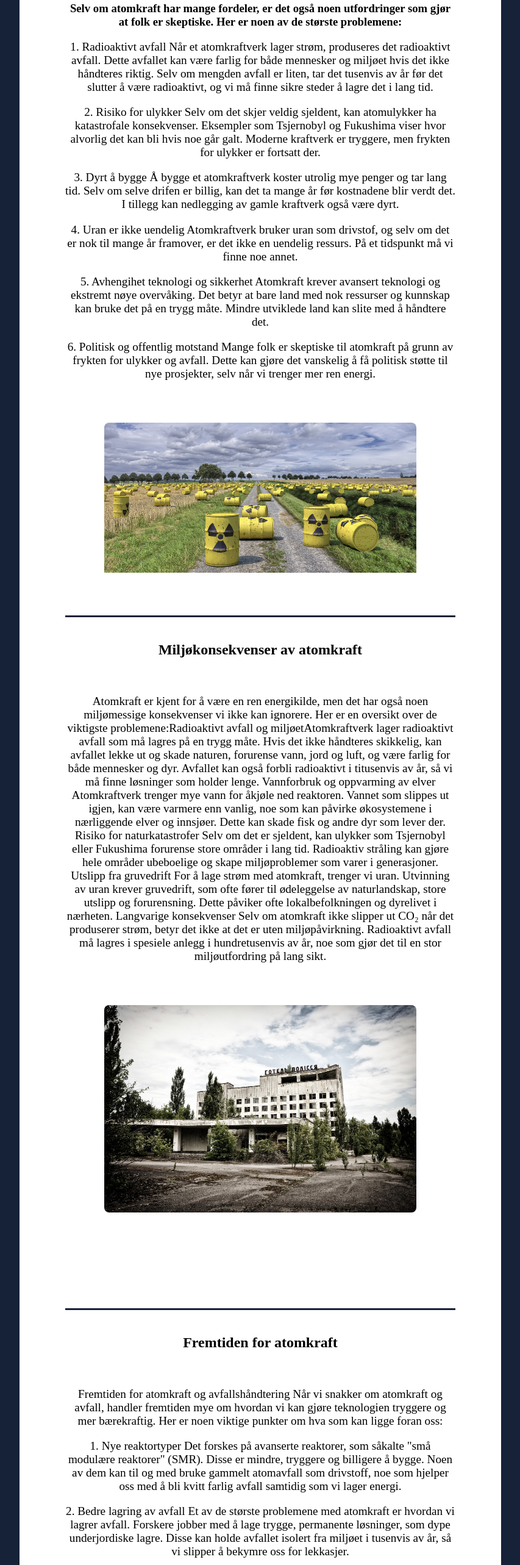
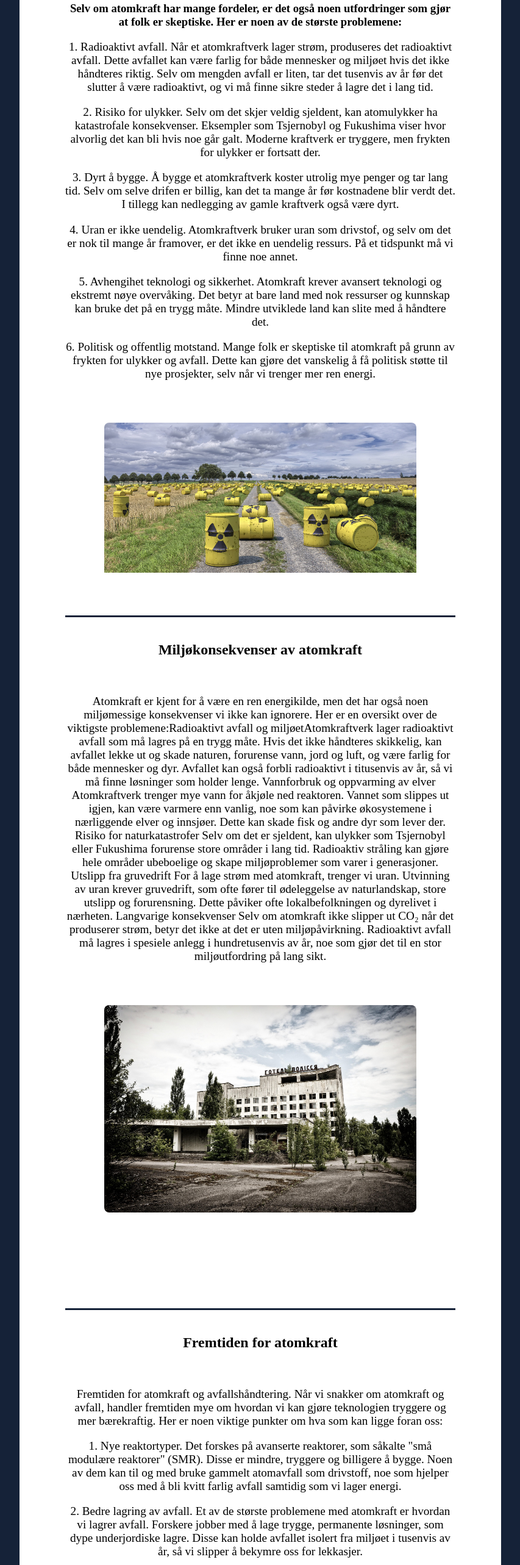
Before and after one commit to adibadi12/Tverfaglig-prosjekt, a plain HTML site: page index.html in a window 1280 px wide. Shown: the part 2795-5361 px from the top of the page at 61% size, without its empty margins (213-1066 px from the left). Drawn offline with Linux system fonts and the light colour scheme.

Commit message:
Update index.html

```diff
--- a/index.html
+++ b/index.html
@@ -56,21 +56,21 @@
             <h2>Avfall, en unik utfordring</h2>
             <h3>Selv om atomkraft har mange fordeler, er det også noen utfordringer som gjør at folk er skeptiske. Her er noen av de største problemene:</h3>
 
-               <p> 1. Radioaktivt avfall
+               <p> 1. Radioaktivt avfall.
                 Når et atomkraftverk lager strøm, produseres det radioaktivt avfall. Dette avfallet kan være farlig for både mennesker og miljøet hvis det ikke håndteres riktig. Selv om mengden avfall er liten, tar det tusenvis av år før det slutter å være radioaktivt, og vi må finne sikre steder å lagre det i lang tid.</p>
 
-                <p>2. Risiko for ulykker
+                <p>2. Risiko for ulykker.
                 Selv om det skjer veldig sjeldent, kan atomulykker ha katastrofale konsekvenser. Eksempler som Tsjernobyl og Fukushima viser hvor alvorlig det kan bli hvis noe går galt. Moderne kraftverk er tryggere, men frykten for ulykker er fortsatt der.</p>
 
-                <p>3. Dyrt å bygge
+                <p>3. Dyrt å bygge.
                 Å bygge et atomkraftverk koster utrolig mye penger og tar lang tid. Selv om selve drifen er billig, kan det ta mange år før kostnadene blir verdt det. I tillegg kan nedlegging av gamle kraftverk også være dyrt.</p>
 
-                <p>4. Uran er ikke uendelig
+                <p>4. Uran er ikke uendelig.
                 Atomkraftverk bruker uran som drivstof, og selv om det er nok til mange år framover, er det ikke en uendelig ressurs. På et tidspunkt må vi finne noe annet.</p>
 
-                <p> 5. Avhengihet teknologi og sikkerhet
+                <p> 5. Avhengihet teknologi og sikkerhet.
                 Atomkraft krever avansert teknologi og ekstremt nøye overvåking. Det betyr at bare land med nok ressurser og kunnskap kan bruke det på en trygg måte. Mindre utviklede land kan slite med å håndtere det.</p>
-                <p>6. Politisk og offentlig motstand
+                <p>6. Politisk og offentlig motstand.
                 Mange folk er skeptiske til atomkraft på grunn av frykten for ulykker og avfall. Dette kan gjøre det vanskelig å få politisk støtte til nye prosjekter, selv når vi trenger mer ren energi.</p>
             <img src="Picturer/Nuclear-waste.jpg">
     </div>
@@ -89,17 +89,17 @@ Selv om atomkraft ikke slipper ut CO₂ når det produserer strøm, betyr det ik
     </div>
     <div id="Fremtiden">
         <h2>Fremtiden for atomkraft</h2>
-        <p>Fremtiden for atomkraft og avfallshåndtering
+        <p>Fremtiden for atomkraft og avfallshåndtering.
         Når vi snakker om atomkraft og avfall, handler fremtiden mye om hvordan vi kan gjøre teknologien tryggere og mer bærekraftig. Her er noen viktige punkter om hva som kan ligge foran oss:</p>
-        <p>1. Nye reaktortyper
+        <p>1. Nye reaktortyper.
         Det forskes på avanserte reaktorer, som såkalte "små modulære reaktorer" (SMR). Disse er mindre, tryggere og billigere å bygge. Noen av dem kan til og med bruke gammelt atomavfall som drivstoff, noe som hjelper oss med å bli kvitt farlig avfall samtidig som vi lager energi.</p>
-        <p>2. Bedre lagring av avfall
+        <p>2. Bedre lagring av avfall.
         Et av de største problemene med atomkraft er hvordan vi lagrer avfall. Forskere jobber med å lage trygge, permanente løsninger, som dype underjordiske lagre. Disse kan holde avfallet isolert fra miljøet i tusenvis av år, så vi slipper å bekymre oss for lekkasjer.</p>
-        <p>3. Gjenvinning av avfall
+        <p>3. Gjenvinning av avfall.
         Fremtiden kan handle mer om å bruke atomavfall på nytt i stedet for å lagre det. Det er teknologi under utvikling som kan bryte ned avfall og gjøre det mindre farlig, eller til og med bruke det som energi i spesielle reaktorer. Dette kan redusere mengden avfall dramatisk.</p>
         <p>4. Fusjonskraft en gamechanger?
         Fusjonskraft er en annen type atomkraft som kan bli løsningen i fremtiden. I stedet for å dele atomer, som vi gjør nå, smelter fusjonskraft atomer sammen for å lage energi. Det produserer ingen farlig avfall og er mye tryggere, men teknologien er fortsatt under utvikling. Hvis vi får det til, kan det forandre alt!</p>
-        <p>5. Internasjonalt samarbeid
+        <p>5. Internasjonalt samarbeid.
         Atomkraft og avfall er et globalt problem, og mange land jobber sammen for å finne bedre løsninger. Internasjonale avtaler kan hjelpe oss med å dele teknologi og sikre at alt avfall håndteres riktig, uansett hvor det kommer fra.</p>
         <img src="Picturer/Futuristic.jpg" alt="Futuristic city">
     </div>
@@ -122,7 +122,7 @@ Selv om atomkraft ikke slipper ut CO₂ når det produserer strøm, betyr det ik
         <ul>
             <li>Number: 41762742</li>
             <li>Email: adrian.mathiassen@gmail.com</li>
-            <li>Ha en fin dag!"u"</li>
+            <li>Ha en fin dag!'o'</li>
         </ul>
 </footer>
 </html>
```
